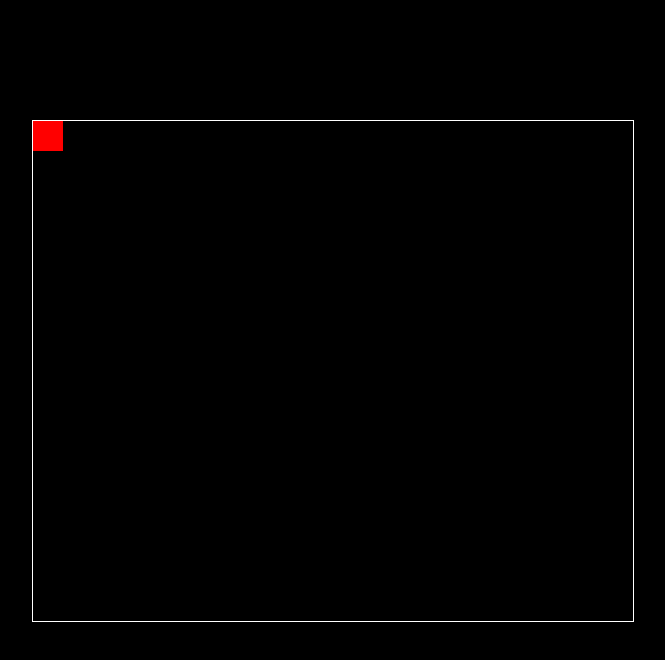
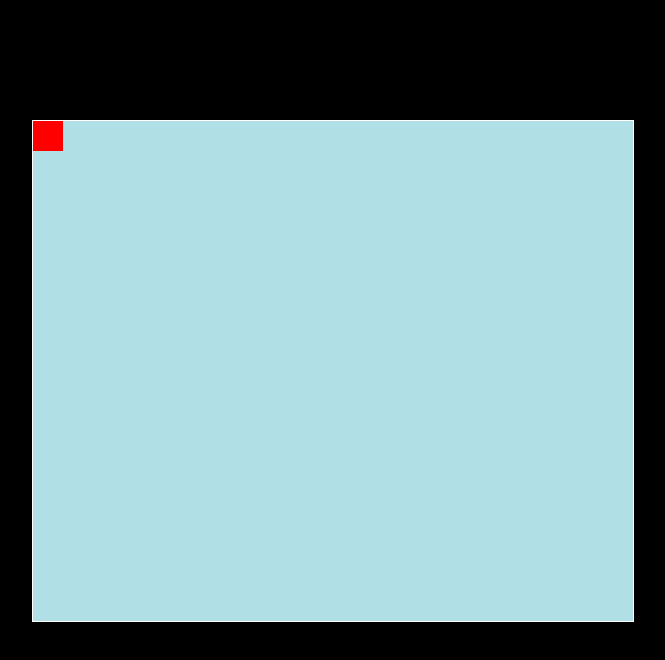
Before and after one commit to Maxsteelcooldan/Shapekour, a plain HTML site: page index.html in a window 1280 px wide. Both pictures are taken after a click on the button "Play". Shown: the whole page, without its empty margins (307-972 px from the left). Drawn offline with Linux system fonts and the light colour scheme.

Commit message:
Update style.css

```diff
--- a/style.css
+++ b/style.css
@@ -60,4 +60,5 @@ display:block
   canvas {
     border: 1px solid white;
     margin-top:20%;
+    background:powderblue
   }
```
